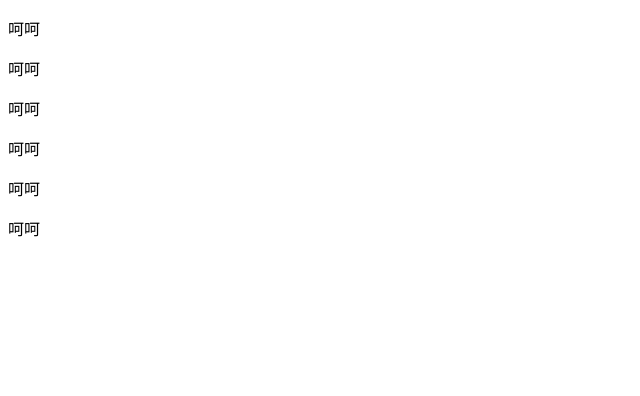
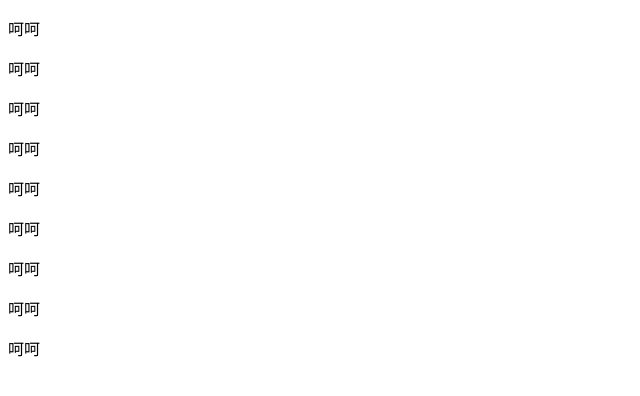
Before and after one commit to LJH867924/Newpro, a plain HTML site: page index.html in a window 1280 px wide. Shown: the whole page, without its empty margins (0-640 px from the left). Drawn offline with Linux system fonts and the light colour scheme.

Commit message:
.git起作用了

```diff
--- a/index.html
+++ b/index.html
@@ -12,6 +12,9 @@
 <p>呵呵</p>
 <p>呵呵</p>
 <p>呵呵</p>
+<p>呵呵</p>
+<p>呵呵</p>
+<p>呵呵</p>
 
 </body>
 </html>
```
